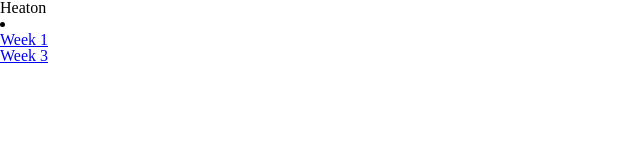
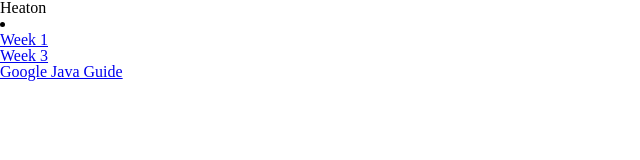
Before and after one commit to heaton/heaton.github.io, a website: page index.html in a window 1280 px wide. Shown: the whole page, without its empty margins (0-640 px from the left). Drawn offline with Linux system fonts and the light colour scheme.

Commit message:
add link for google java guide

```diff
--- a/index.html
+++ b/index.html
@@ -13,6 +13,7 @@
             <li>
             <ul><a href="week1">Week 1</a></ul>
             <ul><a href="week3">Week 3</a></ul>
+            <ul><a href="google/javaguide.html">Google Java Guide</a></ul>
             </li>
 		</body>
 	</html>
```
